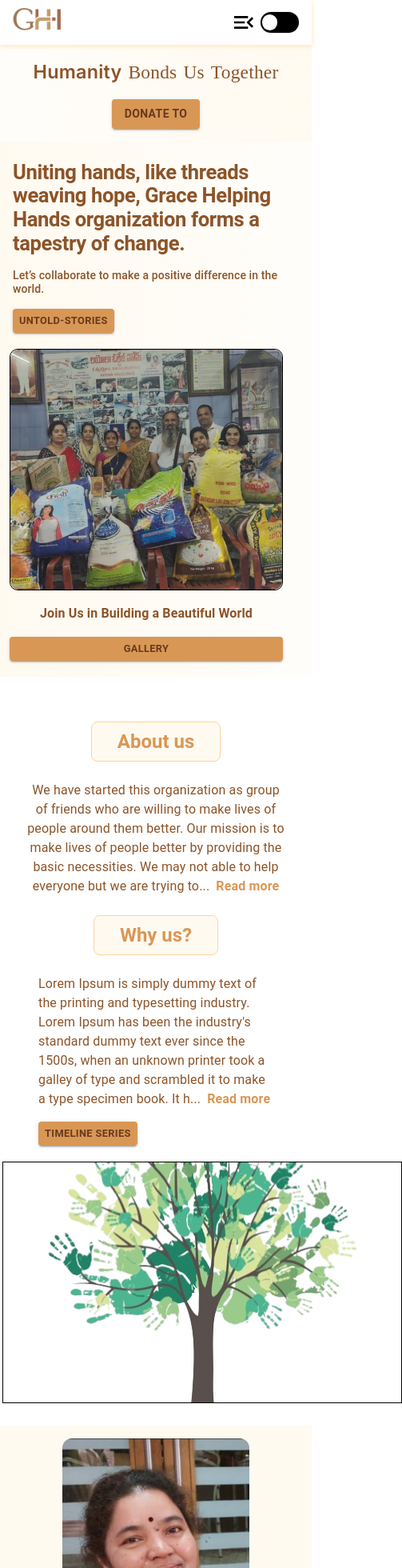
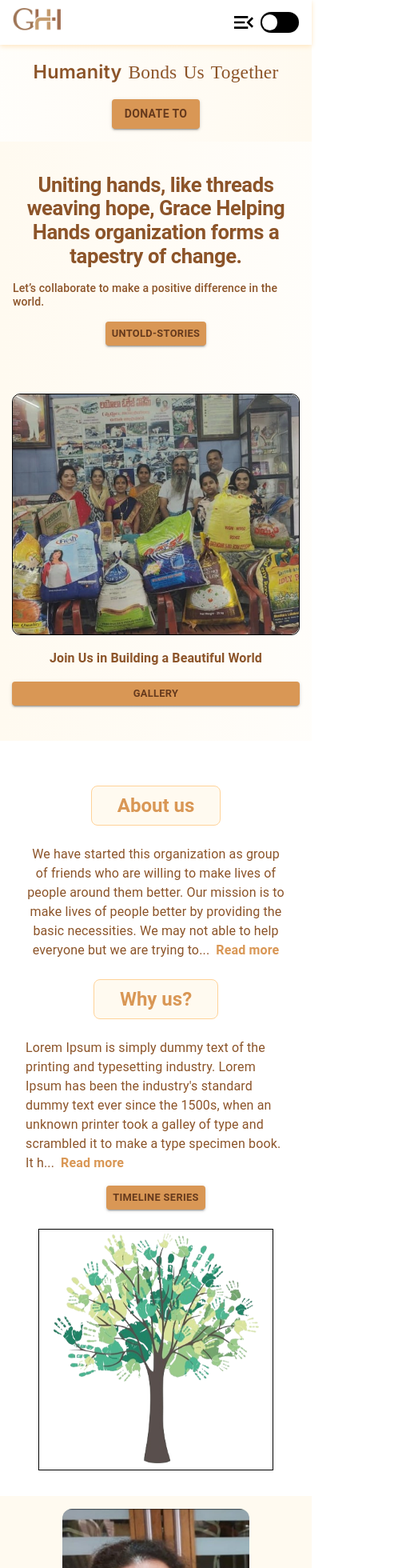
Before and after one commit to darshan1005/GHH-org, a React (Vite) app: page / in a window 390 px wide. Shown: the top 1960 px of the page at 80% size, 503 px wide, since content can reach past the window. Built offline with nearby package versions, Linux system fonts and the light colour scheme; a web font is replaced by a local one.

Commit message:
GHH-components-renaming-and-refactoring-responsiveness

```diff
--- a/src/Components/About/about.jsx
+++ b/src/Components/About/AboutGhh.jsx
@@ -1,4 +1,4 @@
-import { Box, Grid, useTheme } from "@mui/material";
+import { Box, useTheme } from "@mui/material";
 import { TruncatedText } from "../TruncatedText/TruncatedText";
 import { ImageAnimation } from "../Hero/ImageAnimation";
 
@@ -54,24 +54,23 @@ export const About = () => {
       {/* Why Us Heading */}
       <TitleHeader title={"Why us?"} />
       {/* Why Us Text */}
-      <Box>
-        <Grid
-          container
-          spacing={3}
-          alignItems="center"
-          justifyContent="center"
+      <Box
         sx={{
-            px: { xs: 2, sm: 4, md: 8 },
-            m: -3,
+          display: "flex",
+          flexDirection: { xs: "column", md: "row" },
+          gap: 3,
+          alignItems: "center",
+          justifyContent: "center",
         }}
       >
         {/* Text and Button Section */}
-          <Grid item xs={12} md={6} display="flex" justifyContent="flex-end">
         <Box
           sx={{
-                width: { xs: "100%", md: "80%" },
+            width: { xs: "100%", md: "50%" },
             display: "flex",
             flexDirection: "column",
+            alignItems: { xs: "center", md: "flex-start" },
+            justifyContent: "center",
           }}
         >
           <TruncatedText text={whyUs} textAlign="left" />
@@ -81,26 +80,19 @@ export const About = () => {
             setWidth={true}
           />
         </Box>
-          </Grid>
 
         {/* Image Section */}
         <Box
           sx={{
-              width: "400px",
-              padding: "20px",
-            }}
-          >
-            <Box
-              sx={{
-                width: { xs: "500px", md: "80%" },
+            display: "grid",
+            placeItems: "center",
+            width: { xs: "90%", md: "300px" },
             border: "1px solid black",
           }}
         >
           <ImageAnimation images={images} />
         </Box>
       </Box>
-        </Grid>
-      </Box>
     </Box>
   );
 };
--- a/src/Components/Hero/hero.jsx
+++ b/src/Components/Hero/HeroMain.jsx
@@ -1,4 +1,4 @@
-import { Box, Typography, Grid, useTheme } from "@mui/material";
+import { Box, Typography, useTheme } from "@mui/material";
 import { imagesArray } from "../MockData/Gallery-images";
 import { Donate } from "../Donate/Donate";
 import TargetButton from "../TargetButton/TargetButton";
@@ -82,28 +82,31 @@ export const Hero = () => {
           background: `linear-gradient(to right, ${theme.palette.background.main}, ${theme.palette.background.main}50)`,
         }}
       >
-        <Grid
-          container
-          spacing={3}
-          justifyContent="center"
-          alignItems="center"
+        <Box
           sx={{
-            px: { xs: 2, sm: 4, md: 8 },
-            m: -3,
+            display: "flex",
+            flexDirection: { xs: "column", md: "row" },
+            gap: 3,
+            alignItems: "center",
+            justifyContent: "center",
           }}
         >
           {/* Text Content */}
-          <Grid
-            item
-            xs={12}
-            md={6}
-            display={"flex"}
-            justifyContent={"flex-end"}
+          <Box
+            sx={{
+              width: { xs: "100%", md: "50%" },
+              display: "flex",
+              flexDirection: "column",
+              alignItems: { xs: "center", md: "flex-start" },
+              justifyContent: "center",
+              p: 2,
+            }}
           >
             <Box
               sx={{
                 display: "flex",
                 flexDirection: "column",
+                alignItems: { xs: "center", md: "flex-start" },
                 gap: "1rem",
               }}
             >
@@ -113,6 +116,7 @@ export const Hero = () => {
                 sx={{
                   fontSize: { xs: "1.6rem", sm: "1.8rem", md: "2rem" },
                   fontWeight: 700,
+                  textAlign: { xs: "center", md: "left" },
                 }}
               >
                 Uniting hands, like threads weaving hope, Grace Helping Hands
@@ -127,7 +131,7 @@ export const Hero = () => {
                 setWidth={true}
               />
             </Box>
-          </Grid>
+          </Box>
 
           {/* Image and Button */}
           <Box
@@ -162,7 +166,7 @@ export const Hero = () => {
             </Typography>
             <TargetButton title={"Gallery"} to={"/gallery"} setWidth={false} />
           </Box>
-        </Grid>
+        </Box>
       </Box>
     </Box>
   );
```
Also changed, not shown: src/App.jsx (+5 -5 lines), src/Components/Nav-bar/NavHeader.jsx (renamed from src/Components/Nav-bar/Nav.jsx), src/Components/Stories/AllStories.jsx (renamed from src/Components/Stories/stories.jsx), src/Components/Stories/EachStory.jsx (renamed from src/Components/Stories/singleStory.jsx). Lines whose indentation alone changed are shown as unchanged.
